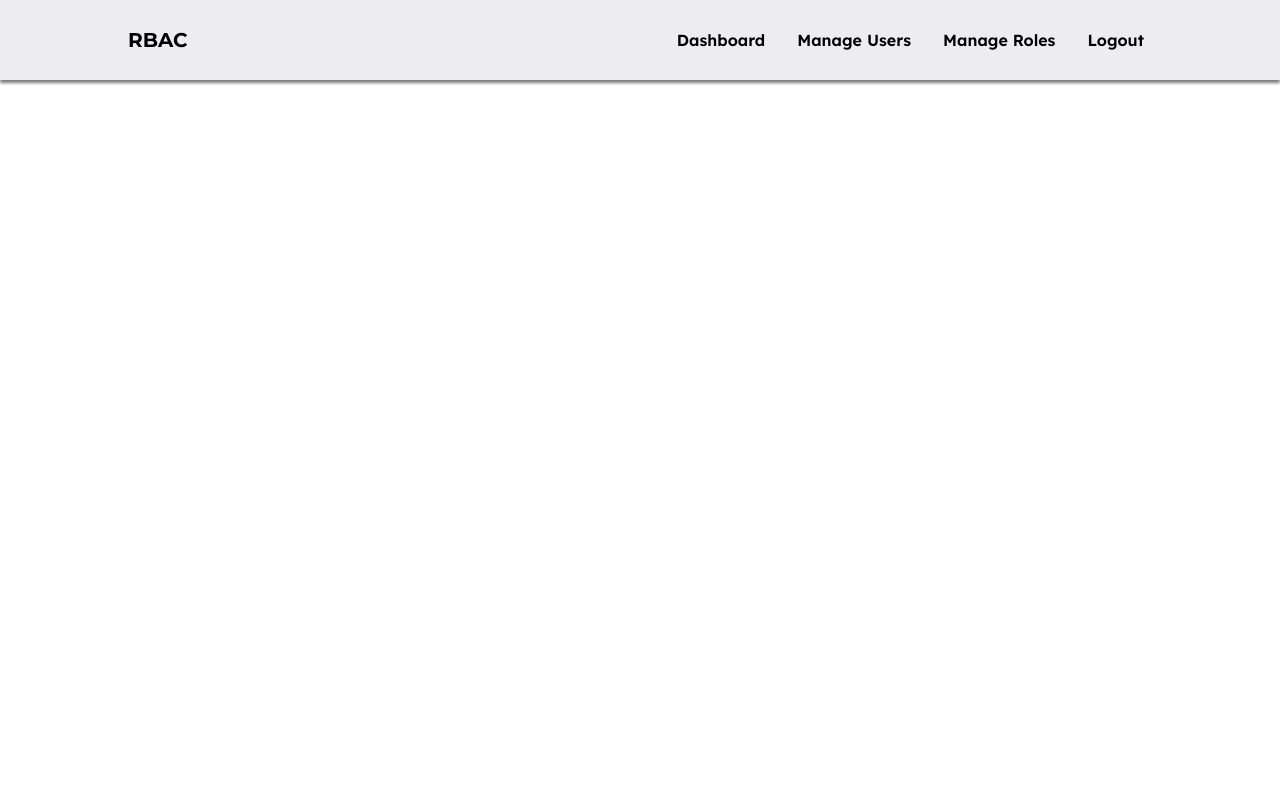
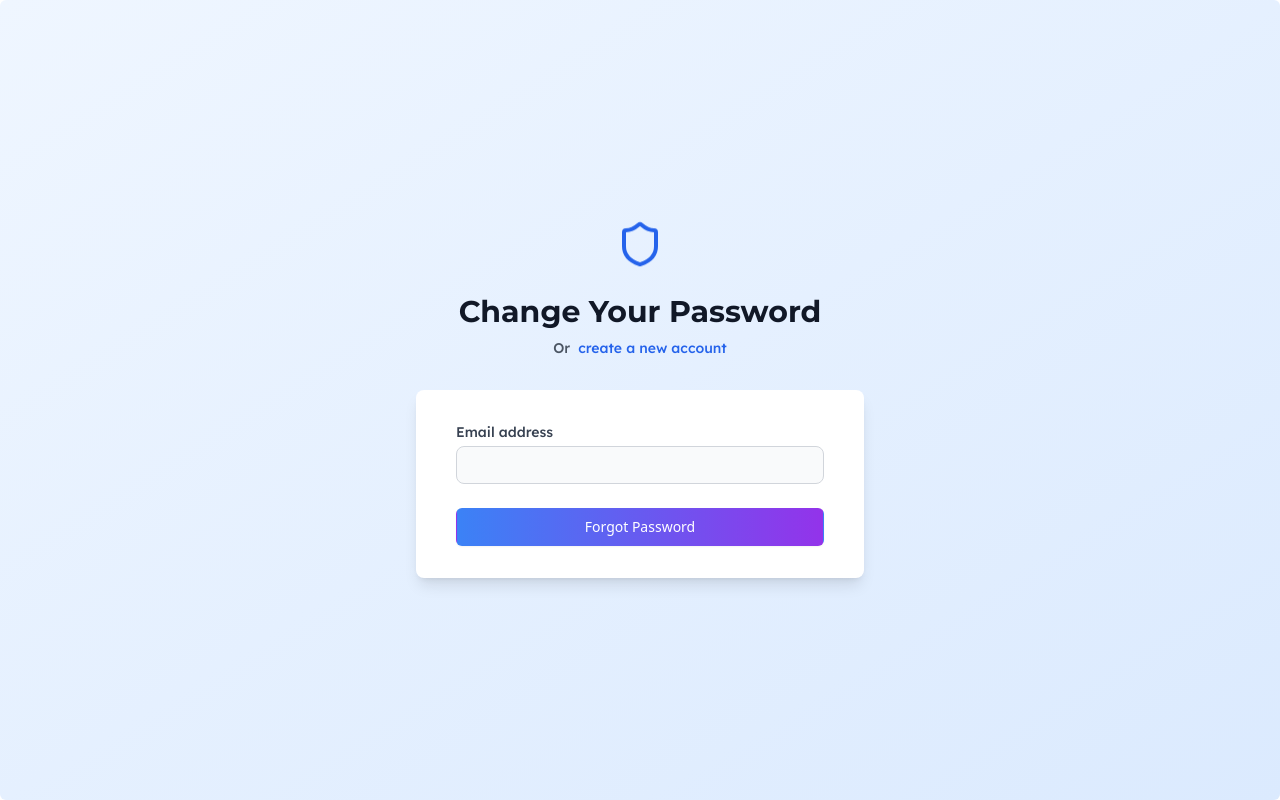
Before and after one commit to rajeshk1909/RBAC, a React (Vite) app: page /forgotpassword in a window 1280 px wide. Built offline with nearby package versions, Linux system fonts and the light colour scheme; a web font is replaced by a local one.

Commit message:
Issue Fixed

```diff
--- a/src/App.tsx
+++ b/src/App.tsx
@@ -7,12 +7,13 @@ import Toast from "./components/Toast"
 import PrivateRoute from "./components/PrivateRoute"
 import Login from "./Auth/Login"
 import Register from "./Auth/Register"
+import ForgotPassword from "./Auth/ForgotPassword"
 
 const App = () => {
   const location = useLocation()
 
   // Hide Navbar for specific routes
-  const hideNavbarRoutes = ["/login", "/register"]
+  const hideNavbarRoutes = ["/login", "/register", "/forgotpassword"]
   const shouldHideNavbar = hideNavbarRoutes.includes(location.pathname)
 
   return (
@@ -23,6 +24,7 @@ const App = () => {
         {/* Public Routes */}
         <Route path='/login' element={<Login />} />
         <Route path='/register' element={<Register />} />
+        <Route path='/forgotpassword' element={<ForgotPassword />} />
 
         {/* Protected Routes */}
         <Route
--- /dev/null
+++ b/src/Auth/ForgotPassword.tsx
@@ -0,0 +1,131 @@
+import { useState } from "react"
+import { useDispatch, useSelector } from "react-redux"
+import { Link, useNavigate } from "react-router-dom"
+import { useForm } from "react-hook-form"
+import { zodResolver } from "@hookform/resolvers/zod"
+import { forgotOrResetPasswordSchema } from "../validations/auth"
+import { Input } from "../components/Input"
+import { Button } from "../components/Button"
+import { Shield } from "lucide-react"
+import { RootState } from "@/store"
+import { z } from "zod"
+import { updatePassword } from "@/store/slices/usersSlice"
+
+type ForgotPasswordData = z.infer<typeof forgotOrResetPasswordSchema>
+
+const ForgotPassword = () => {
+  const [isValidEmail, setIsValidEmail] = useState<boolean>(false)
+  const dispatch = useDispatch()
+  const navigate = useNavigate()
+  const userData = useSelector((state: RootState) => state.users.users)
+
+  const {
+    register,
+    handleSubmit,
+    formState: { errors, isSubmitting },
+  } = useForm<ForgotPasswordData>({
+    resolver: zodResolver(forgotOrResetPasswordSchema),
+  })
+
+  const onSubmit = async (formData: ForgotPasswordData) => {
+    // console.log("Form Data:", formData)
+    await new Promise((resolve) => setTimeout(resolve, 1000))
+    const existingUser = userData.find((user) => user.email === formData.email)
+
+    console.log(existingUser?.email)
+    console.log(formData?.email)
+
+    if (!isValidEmail) {
+      // Validate the email
+      if (existingUser) {
+        console.log("Email is valid:", existingUser.email)
+        setIsValidEmail(true)
+      } else {
+        alert("Email valid Email!")
+      }
+    } else {
+      // Update the user password
+      if (existingUser) {
+        console.log("Changing password for:", existingUser.email)
+
+        const newPassword = formData.newPassword?.toString()
+        if (newPassword) {
+          dispatch(
+            updatePassword({
+              email: existingUser.email,
+              newPassword: newPassword,
+            })
+          )
+          console.log("Password successfully updated.")
+          navigate("/login")
+        } else {
+          console.error("New password is required!")
+        }
+      } else {
+        console.error("User not found for password update.")
+      }
+    }
+  }
+
+  return (
+    <div className='min-h-screen bg-gradient-to-br from-blue-50 to-blue-100 flex flex-col justify-center rounded-md py-12 px-6 lg:px-8'>
+      <div className='sm:mx-auto sm:w-full sm:max-w-md'>
+        <div className='flex justify-center animate-bounce'>
+          <Shield className='w-12 h-12 text-blue-600' />
+        </div>
+        <h2 className='mt-6 text-center text-3xl font-montserrat font-bold text-gray-900'>
+          Change Your Password
+        </h2>
+        <p className='mt-2 text-center flex justify-center gap-2 font-medium font-lexend text-sm text-gray-600'>
+          Or
+          <Link
+            to='/register'
+            className='font-medium text-blue-600 hover:text-blue-500'>
+            create a new account
+          </Link>
+        </p>
+      </div>
+
+      <div className='mt-8 sm:mx-auto sm:w-full sm:max-w-md'>
+        <div className='bg-white py-8 px-6 shadow-lg rounded-lg sm:rounded-lg sm:px-10'>
+          <form className='space-y-6' onSubmit={handleSubmit(onSubmit)}>
+            {!isValidEmail && (
+              <Input
+                label='Email address'
+                type='email'
+                {...register("email")}
+                error={errors.email}
+              />
+            )}
+
+            {isValidEmail && (
+              <div className='space-y-10 mt-2 mb-4'>
+                <Input
+                  label='New Password'
+                  type='password'
+                  {...register("newPassword")}
+                  error={errors.newPassword}
+                />
+                <Input
+                  label='Confirm Password'
+                  type='password'
+                  {...register("reEnterNewPassword")}
+                  error={errors.reEnterNewPassword}
+                />
+              </div>
+            )}
+
+            <Button
+              type='submit'
+              className='w-full bg-gradient-to-r from-blue-500 to-purple-600 text-white hover:from-blue-600 hover:to-purple-700 transition-transform transform hover:scale-105'
+              loading={isSubmitting}>
+              {isValidEmail ? "Change Password" : "Forgot Password"}
+            </Button>
+          </form>
+        </div>
+      </div>
+    </div>
+  )
+}
+
+export default ForgotPassword
--- a/src/Auth/Login.tsx
+++ b/src/Auth/Login.tsx
@@ -40,6 +40,8 @@ export default function Login() {
 
     const currentUser = userData?.find((user) => user.email === data.email)
 
+    console.log(currentUser)
+
     // Handle admin
     if (data.email === ADMIN.email) {
       if (data.password === ADMIN.password) {
@@ -50,6 +52,7 @@ export default function Login() {
           role: "Admin",
           status: "Active",
           lastLogin: new Date().toISOString(),
+          password: ADMIN.password,
         }
 
         dispatch(setCurrentUser(admin))
@@ -64,7 +67,8 @@ export default function Login() {
 
     // Handle non-admin users
     if (currentUser) {
-      if (currentUser.password === data.password) {
+      console.log(currentUser.password)
+      if (currentUser.password == data.password) {
         const newUser = {
           name: currentUser.name,
           email: currentUser?.email,
@@ -72,6 +76,7 @@ export default function Login() {
           role: "User",
           status: currentUser?.status,
           lastLogin: new Date().toISOString(),
+          password: currentUser.password,
         }
 
         dispatch(setAdmin(false))
@@ -86,7 +91,7 @@ export default function Login() {
   }
 
   return (
-    <div className='min-h-screen bg-gradient-to-br from-blue-50 to-blue-100 flex flex-col justify-center py-12 sm:px-6 lg:px-8'>
+    <div className='min-h-screen bg-gradient-to-br from-blue-50 to-blue-100 flex flex-col justify-center rounded-md py-12 px-6 lg:px-8'>
       <div className='sm:mx-auto sm:w-full sm:max-w-md'>
         <div className='flex justify-center animate-bounce'>
           <Shield className='w-12 h-12 text-blue-600' />
@@ -105,7 +110,7 @@ export default function Login() {
       </div>
 
       <div className='mt-8 sm:mx-auto sm:w-full sm:max-w-md'>
-        <div className='bg-white py-8 px-4 shadow sm:rounded-lg sm:px-10'>
+        <div className='bg-white py-8 px-6 shadow-lg rounded-lg sm:rounded-lg sm:px-10'>
           <form className='space-y-6' onSubmit={handleSubmit(onSubmit)}>
             <Input
               label='Email address'
@@ -137,11 +142,11 @@ export default function Login() {
               </div>
 
               <div className='text-sm'>
-                <a
-                  href='#'
-                  className='font-medium text-blue-600 hover:text-blue-500'>
-                  Forgot your password?
-                </a>
+                <Link to='/forgotpassword'>
+                  <button className='font-medium text-blue-600 hover:text-blue-500'>
+                    Forgot your password?
+                  </button>
+                </Link>
               </div>
             </div>
 
--- a/src/components/Input.tsx
+++ b/src/components/Input.tsx
@@ -1,5 +1,6 @@
-import React, { forwardRef } from "react"
+import React, { forwardRef, useState } from "react"
 import { FieldError } from "react-hook-form"
+import { Eye, EyeOff } from "lucide-react" // Icon library (lucide-react)
 
 interface InputProps extends React.InputHTMLAttributes<HTMLInputElement> {
   label: string
@@ -7,10 +8,20 @@ interface InputProps extends React.InputHTMLAttributes<HTMLInputElement> {
 }
 
 export const Input = forwardRef<HTMLInputElement, InputProps>(
-  ({ label, error, ...props }, ref) => {
+  ({ label, error, type = "text", ...props }, ref) => {
+    const [isPasswordVisible, setPasswordVisible] = useState(false)
+
+    const togglePasswordVisibility = () => {
+      setPasswordVisible((prev) => !prev)
+    }
+
+    const isPasswordField = type === "password"
+
     return (
       <div className='flex flex-col space-y-1'>
-        <label className='text-sm font-medium font-lexend text-gray-700'>{label}</label>
+        <label className='text-sm font-medium font-lexend text-gray-700'>
+          {label}
+        </label>
         <div className='relative'>
           <input
             ref={ref}
@@ -19,8 +30,24 @@ export const Input = forwardRef<HTMLInputElement, InputProps>(
                 ? "border-red-500 focus:ring-red-400"
                 : "border-gray-300 focus:ring-blue-400"
             } focus:outline-none focus:ring-2 transition-shadow duration-200 placeholder-gray-400 hover:shadow-md`}
+            type={isPasswordField && isPasswordVisible ? "text" : type}
             {...props}
           />
+          {isPasswordField && (
+            <button
+              type='button'
+              onClick={togglePasswordVisibility}
+              className='absolute inset-y-0 right-3 flex items-center text-gray-500 hover:text-gray-700'
+              aria-label={
+                isPasswordVisible ? "Hide password" : "Show password"
+              }>
+              {isPasswordVisible ? (
+                <EyeOff className='w-5 h-5' />
+              ) : (
+                <Eye className='w-5 h-5' />
+              )}
+            </button>
+          )}
           {error && (
             <p className='absolute mt-1 text-xs text-red-600' role='alert'>
               {error.message}
--- a/src/store/slices/usersSlice.ts
+++ b/src/store/slices/usersSlice.ts
@@ -27,11 +27,26 @@ const usersSlice = createSlice({
         state.users[index] = action.payload;
       }
     },
+    updatePassword: (state, action: PayloadAction<{ email: string; newPassword: string }>) => {
+  const { email, newPassword } = action.payload;
+
+  const userIndex = state.users.findIndex(user => user.email === email);
+
+  if (userIndex !== -1) {
+    state.users[userIndex].password = newPassword;
+
+    localStorage.setItem("users", JSON.stringify(state.users));
+
+    console.log(`Password for user ${email} successfully updated.`);
+  } else {
+    console.error("User not found for password update.");
+  }
+},
     deleteUser: (state, action: PayloadAction<string>) => {
       state.users = state.users.filter(user => user.id !== action.payload);
     },
   },
 });
 
-export const { addUser, updateUser, deleteUser } = usersSlice.actions;
+export const { addUser, updateUser, deleteUser , updatePassword } = usersSlice.actions;
 export default usersSlice.reducer;
--- a/src/validations/auth.ts
+++ b/src/validations/auth.ts
@@ -20,3 +20,28 @@ export const registerSchema = z.object({
   message: "Passwords don't match",
   path: ['confirmPassword'],
 });
+
+export const forgotOrResetPasswordSchema = z
+  .object({
+    email: z.string().email('Invalid email address').optional(),
+    newPassword: z
+      .string()
+      .min(6, 'Password must be at least 6 characters')
+      .regex(
+        /^(?=.*[a-z])(?=.*[A-Z])(?=.*\d)/,
+        'Password must contain at least one uppercase letter, one lowercase letter, and one number'
+      )
+      .optional(),
+    reEnterNewPassword: z.string().optional(),
+  })
+  .refine(
+    (data) =>
+      (data.email && !data.newPassword && !data.reEnterNewPassword) || // Email only (forgot password)
+      (data.newPassword &&
+        data.reEnterNewPassword &&
+        data.newPassword === data.reEnterNewPassword), // Password reset
+    {
+      message: "Passwords don't match or email is invalid.",
+      path: ['reEnterNewPassword'],
+    }
+  );
```
Also changed, not shown: src/store/slices/authSlice.ts (+21 -16 lines).
